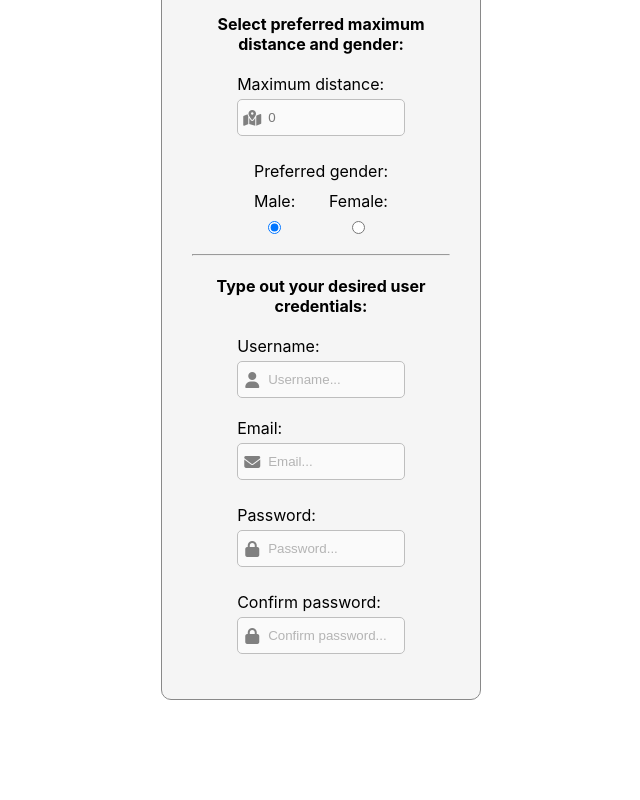
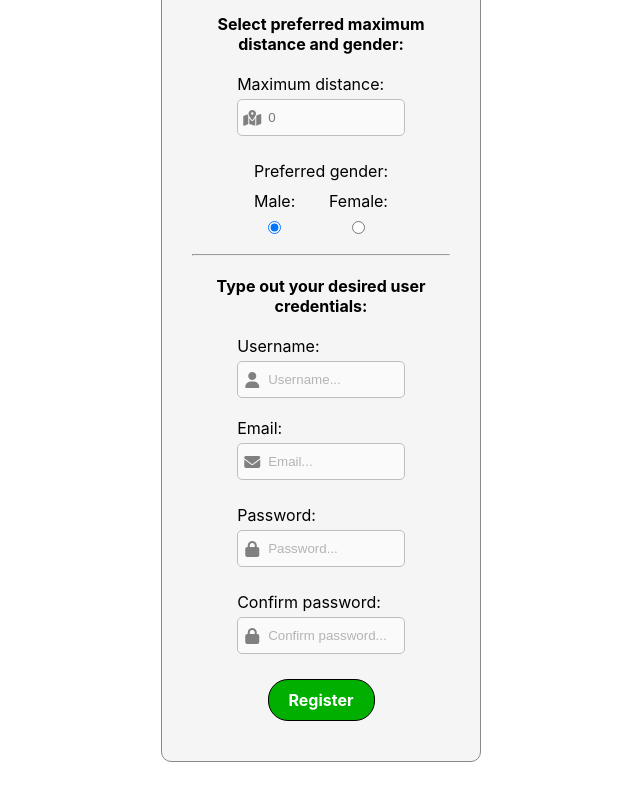
Before and after one commit to ivangeorgiev34/FlameDating, a React (Create React App) app: page /register in a window 1280 px wide. Shown: the part 1776-2576 px from the top of the page, without its empty margins (319-959 px from the left). Before the commit the page ends 2536 px from the top, so only its background shows below. Built offline with nearby package versions, Linux system fonts and the light colour scheme.

Commit message:
Add register button

```diff
--- a/src/pages/Register/Register.tsx
+++ b/src/pages/Register/Register.tsx
@@ -148,7 +148,7 @@ export const Register: React.FC = () => {
 
   return (
     <div className={styles.registerCardContainer}>
-      <div className={styles.registerCard}>
+      <form className={styles.registerCard}>
         <h2>Register</h2>
         <div className={styles.firstNameContainer}>
           <label htmlFor="firstName">First name:</label>
@@ -422,7 +422,8 @@ export const Register: React.FC = () => {
           </div>
           <span className={styles.error}>{formErrors.confirmPassword}</span>
         </div>
-      </div>
+        <button className={styles.loginBtn}>Register</button>
+      </form>
     </div>
   );
 };
```
